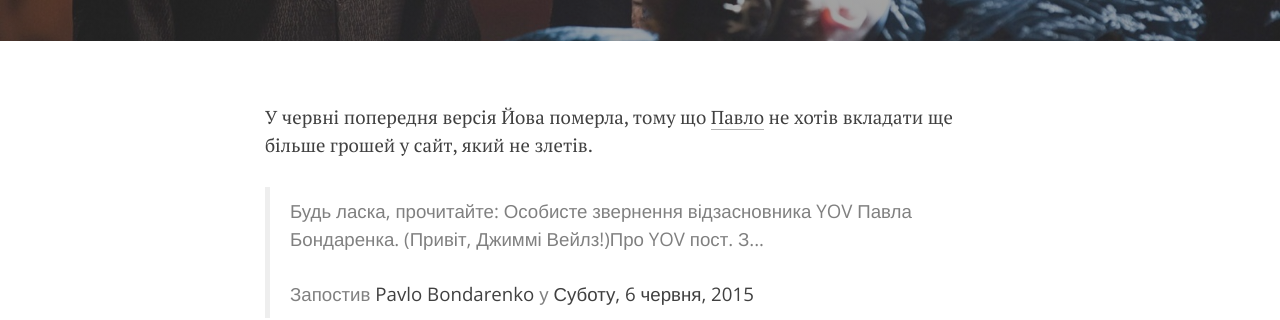
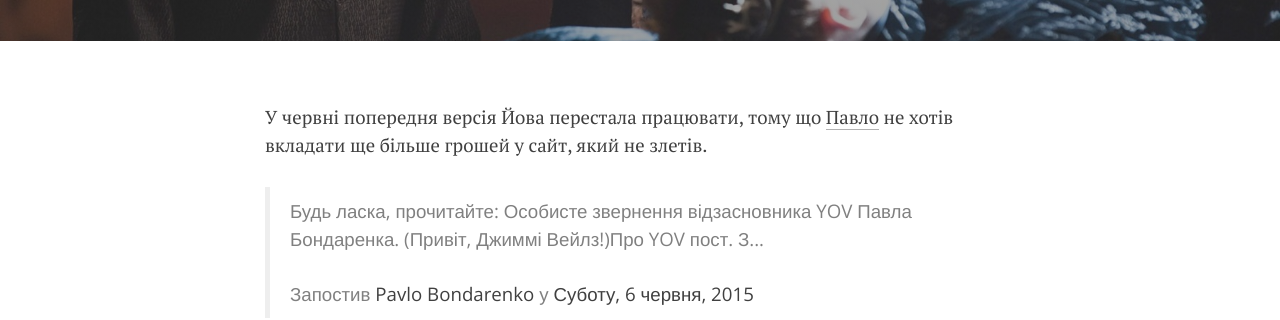
Before and after one commit to boretskyi/boretskyi.github.io, a Jekyll site: the page built from _posts/2015-09-01-new-yov.md, in a window 1280 px wide. Shown: the part 421-741 px from the top of the page. Built offline with Jekyll 4.4.1, drawn with Linux system fonts in a browser that asks for light colours; nearby versions of some CDN libraries; comment, search, counter and statistics services are not loaded.

Commit message:
Updated 2015-09-01-new-yov.md

```diff
--- a/_posts/2015-09-01-new-yov.md
+++ b/_posts/2015-09-01-new-yov.md
@@ -18,7 +18,7 @@ published: true
 
 
 
-У червні попередня версія Йова померла, тому що [Павло](https://www.facebook.com/bondarenkopavlo) не хотів вкладати ще більше грошей у сайт, який не злетів.
+У червні попередня версія Йова перестала працювати, тому що [Павло](https://www.facebook.com/bondarenkopavlo) не хотів вкладати ще більше грошей у сайт, який не злетів.
 
 <div id="fb-root"></div><div class="fb-post" data-href="https://www.facebook.com/bondarenkopavlo/posts/929389600441297:0" data-width="750"><div class="fb-xfbml-parse-ignore"><blockquote cite="https://www.facebook.com/bondarenkopavlo/posts/929389600441297:0"><p>&#x411;&#x443;&#x434;&#x44c; &#x43b;&#x430;&#x441;&#x43a;&#x430;, &#x43f;&#x440;&#x43e;&#x447;&#x438;&#x442;&#x430;&#x439;&#x442;&#x435;: &#x41e;&#x441;&#x43e;&#x431;&#x438;&#x441;&#x442;&#x435; &#x437;&#x432;&#x435;&#x440;&#x43d;&#x435;&#x43d;&#x43d;&#x44f; &#x432;&#x456;&#x434;&#x437;&#x430;&#x441;&#x43d;&#x43e;&#x432;&#x43d;&#x438;&#x43a;&#x430; YOV &#x41f;&#x430;&#x432;&#x43b;&#x430; &#x411;&#x43e;&#x43d;&#x434;&#x430;&#x440;&#x435;&#x43d;&#x43a;&#x430;. (&#x41f;&#x440;&#x438;&#x432;&#x456;&#x442;, &#x414;&#x436;&#x438;&#x43c;&#x43c;&#x456; &#x412;&#x435;&#x439;&#x43b;&#x437;!)&#x41f;&#x440;&#x43e; YOV &#x43f;&#x43e;&#x441;&#x442;. &#x417;...</p>Запостив <a href="#" role="button">Pavlo Bondarenko</a> у&nbsp;<a href="https://www.facebook.com/bondarenkopavlo/posts/929389600441297:0">Суботу, 6 червня, 2015</a></blockquote></div></div>
 
```
